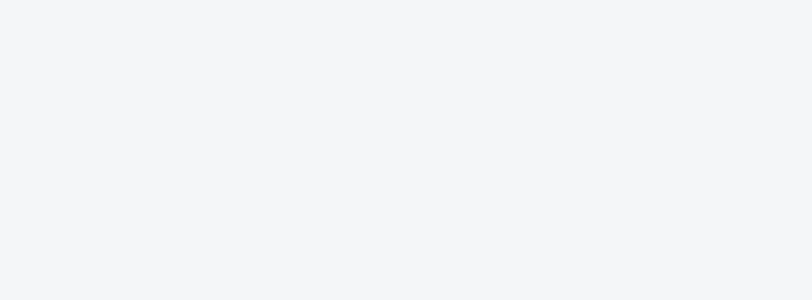
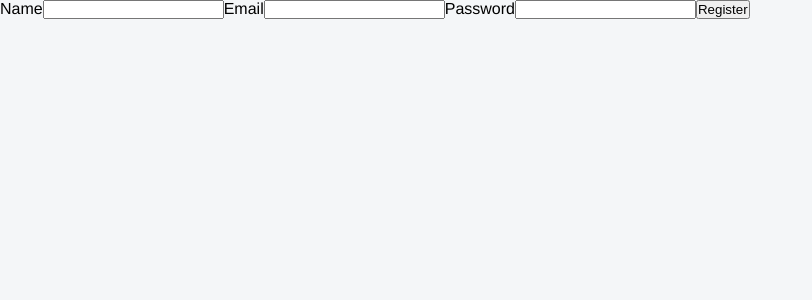
Before and after one commit to denniscampos/robot-react, a React (Create React App) app: page /button in a window 1280 px wide. Shown: the top 300 px of the page, without its empty margins (0-812 px from the left). Built offline with nearby package versions, Linux system fonts and the light colour scheme; no server answers.

Commit message:
added login, register and localstorage for token

```diff
--- a/package.json
+++ b/package.json
@@ -37,5 +37,6 @@
       "last 1 firefox version",
       "last 1 safari version"
     ]
-  }
+  },
+  "proxy": "http://localhost:3000"
 }
--- a/src/App.js
+++ b/src/App.js
@@ -1,8 +1,9 @@
-import { BrowserRouter as Router, Switch, Route, Link } from "react-router-dom";
+import { BrowserRouter as Router, Switch, Route } from "react-router-dom";
 import Login from "./Login";
 import Register from "./Register";
-import Navigation from "./components/Navigation";
+// import Navigation from "./components/Navigation";
 import Robots from "./components/Robots";
+import Button from "./components/Button";
 import "./App.css";
 
 function App() {
@@ -11,9 +12,8 @@ function App() {
       <Switch>
         <Route path="/" exact component={Login} />
         <Route path="/register" exact component={Register} />
-        {/* navigation is here as a temporary means to check route */}
-        <Route path="/navigation" exact component={Navigation} />
         <Route path="/robots" exact component={Robots} />
+        <Route path="/button" exact component={Button} />
       </Switch>
     </Router>
   );
--- a/src/Login.js
+++ b/src/Login.js
@@ -1,13 +1,39 @@
-import React from "react";
+import React, { useState, useEffect } from "react";
 import "./Login.css";
 import mondoRobotLogo from "./assets/mondo-robot-logo.png";
 import { useHistory } from "react-router-dom";
+import axios from "axios";
 
 const Login = () => {
-  // const [username, setUsername] = useState("");
-  // const [password, setPassword] = useState("");
+  const [email, setEmail] = useState("");
+  const [password, setPassword] = useState("");
 
+  const URL = "https://mondo-robot-art-api.herokuapp.com/auth/session";
+  const API_KEY = process.env.REACT_APP_API_KEY;
   const history = useHistory();
+
+  useEffect(() => {
+    if (localStorage.getItem("user-token")) {
+      history.push("/robots");
+    }
+  }, []);
+
+  function login() {
+    const userInfo = { email, password };
+
+    axios
+      .post(URL, userInfo, {
+        headers: {
+          accept: "application/json",
+          "x-robot-art-api-key": API_KEY,
+          "Content-Type": "application/json",
+        },
+      })
+      .then((res) => localStorage.setItem("user-token", res.data.token))
+      .catch((err) => console.log(err));
+
+    history.push("/robots");
+  }
 
   // gets register page route.
   function handleClick() {
@@ -20,11 +46,24 @@ const Login = () => {
         <img src={mondoRobotLogo} alt="Logo of Mondo Robot" />
         <form className="login-form" action="">
           <label className="email-label">Email</label>
-          <input className="email-input" type="email" />
+          <input
+            className="email-input"
+            name="email"
+            onChange={(e) => {
+              setEmail(e.target.value);
+            }}
+          />
           <label className="password-label">Password</label>
-          <input className="password-input" type="password" />
+          <input
+            className="password-input"
+            type="password"
+            name="password"
+            onChange={(e) => {
+              setPassword(e.target.value);
+            }}
+          />
           <div className="btn">
-            <button className="btn-login" type="submit">
+            <button className="btn-login" onClick={login} type="submit">
               Log in
             </button>
             <button
--- /dev/null
+++ b/src/components/Button.js
@@ -0,0 +1,58 @@
+import axios from "axios";
+import React, { useState } from "react";
+
+const Button = ({ className, Register }) => {
+  const [name, setName] = useState("");
+  const [email, setEmail] = useState("");
+  const [password, setPassword] = useState("");
+
+  const URL = "https://mondo-robot-art-api.herokuapp.com/auth/register";
+  const API_KEY = process.env.REACT_APP_API_KEY;
+
+  function register(e) {
+    e.preventDefault();
+
+    const user = { name, email, password };
+    axios
+      .post(URL, user, {
+        headers: {
+          accept: "application/json",
+          "x-robot-art-api-key": API_KEY,
+          "Content-Type": "application/json",
+        },
+      })
+      .then((res) => console.log(res))
+      .then((data) => console.log(data))
+      .catch((err) => console.log(err));
+
+    console.log(user);
+  }
+
+  return (
+    <div>
+      <form onSubmit={register}>
+        <label htmlFor="Name">Name</label>
+        <input
+          type="name"
+          name="name"
+          onChange={(e) => setName(e.target.value)}
+        />
+        <label htmlFor="email">Email</label>
+        <input
+          type="email"
+          name="email"
+          onChange={(e) => setEmail(e.target.value)}
+        />
+        <label htmlFor="password">Password</label>
+        <input
+          type="password"
+          name="password"
+          onChange={(e) => setPassword(e.target.value)}
+        />
+        <button>Register</button>
+      </form>
+    </div>
+  );
+};
+
+export default Button;
--- a/src/components/Navigation.js
+++ b/src/components/Navigation.js
@@ -1,15 +1,24 @@
 import React, { useState } from "react";
+import { useHistory } from "react-router-dom";
 import mondoRobotLogo from "../assets/mondo-robot-logo.png";
 import "../components/Navigation.css";
 import { FaBars } from "react-icons/fa";
 
 const Navigation = () => {
-  const [menu, setMenu] = useState("")
+  const [menu, setMenu] = useState("");
 
   // event listener for menu
-const menuActivate = () => {
-  setMenu(menu === "" ? "active" : "")
-}
+  const menuActivate = () => {
+    setMenu(menu === "" ? "active" : "");
+  };
+
+  const history = useHistory();
+
+  const logout = () => {
+    //clears out token in local story and routes back to login page.
+    window.localStorage.clear();
+    history.push("/");
+  };
 
   return (
     <nav className="navbar">
@@ -17,24 +26,32 @@ const menuActivate = () => {
         <img src={mondoRobotLogo} alt="Logo of Mondo Robot" />
         <ul>
           <li>
-            <a className={`navbar-links ${menu}`} href="">Robots</a>
+            <a className={`navbar-links ${menu}`} href="">
+              Robots
+            </a>
           </li>
           <li>
-            <a className={`navbar-links ${menu}`} href="">Results</a>
+            <a className={`navbar-links ${menu}`} href="">
+              Results
+            </a>
           </li>
         </ul>
       </div>
       <div className={`right-nav ${menu}`}>
         <ul>
           <li>
-            <a className={`navbar-links ${menu}`} href="">Admin</a>
+            <a className={`navbar-links ${menu}`} href="">
+              Admin
+            </a>
           </li>
           <li>
-            <a className={`navbar-links ${menu}`} href="">Logout</a>
+            <a className={`navbar-links ${menu}`} href="" onClick={logout}>
+              Logout
+            </a>
           </li>
         </ul>
       </div>
-      <FaBars className={`bars ${menu}`} onClick={menuActivate}/>
+      <FaBars className={`bars ${menu}`} onClick={menuActivate} />
     </nav>
   );
 };
```
Also changed, not shown: src/Register.js (+12 -0 lines).
